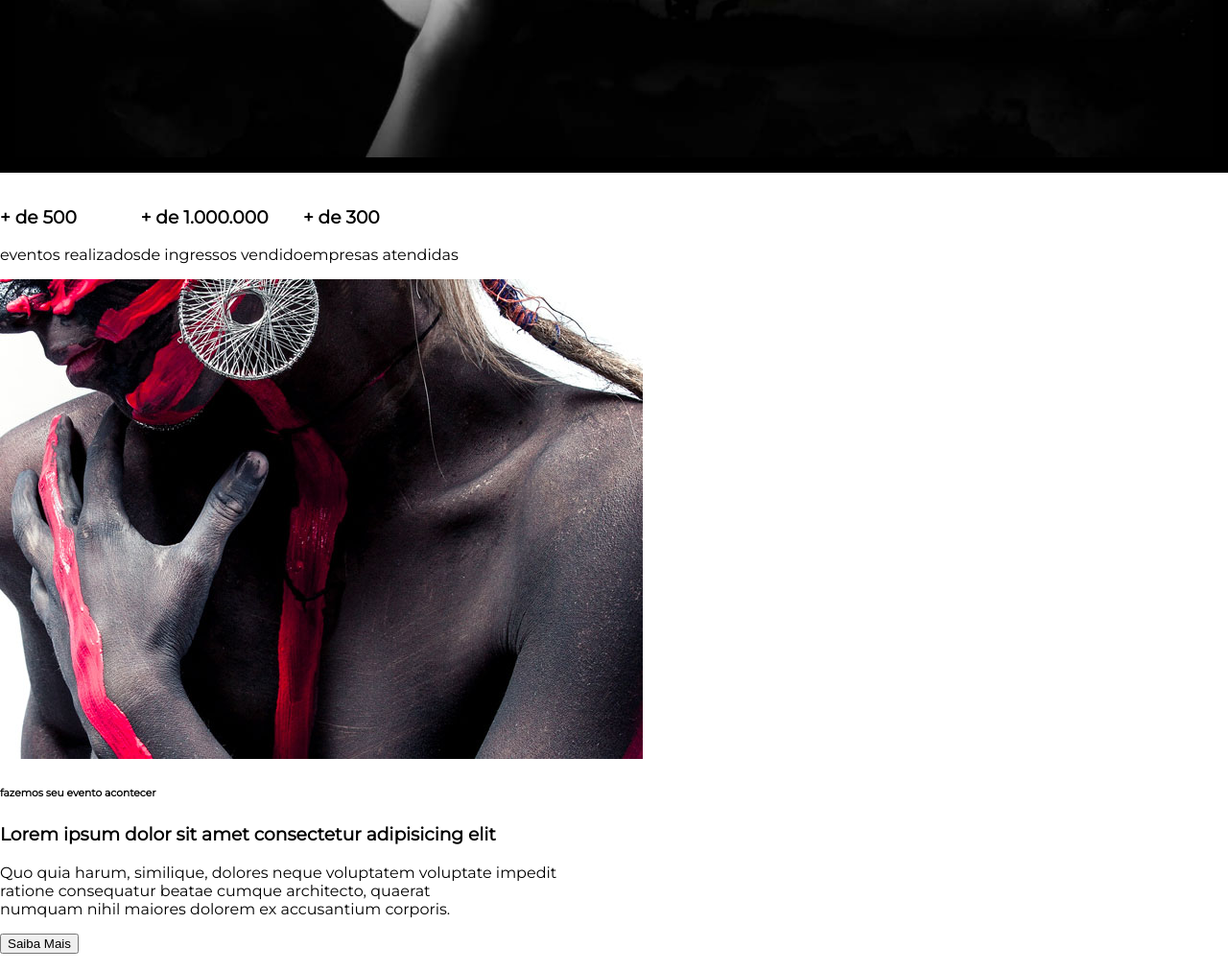
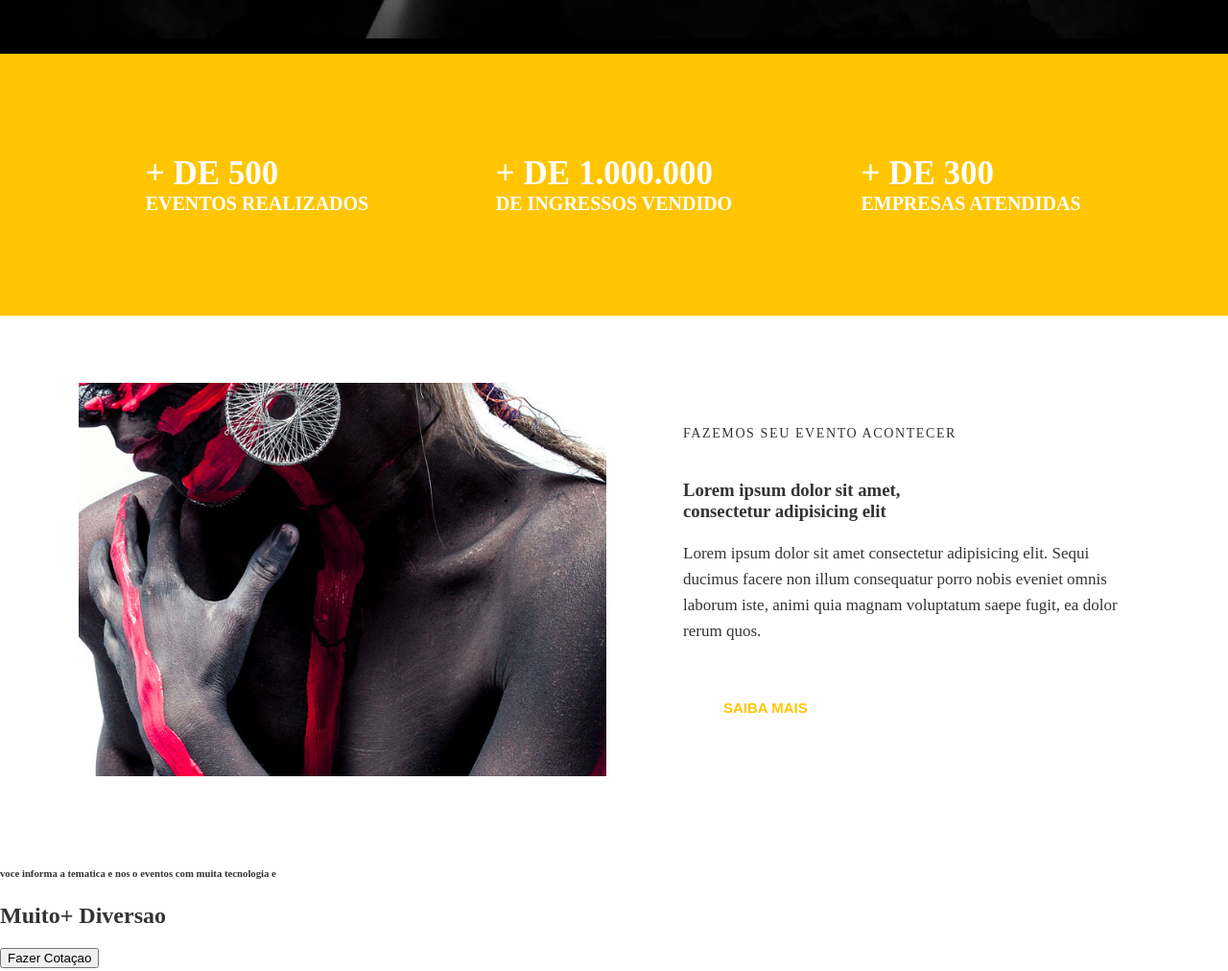
Before and after one commit to developer2022full/Novo-projeto, a website: page src/index.html in a window 1280 px wide. Shown: the part 620-1632 px from the top of the page at 96% size. Drawn offline with Linux system fonts and the light colour scheme.

Commit message:
configurei o main mas ainda nao resolvi o header

```diff
--- a/src/index.html
+++ b/src/index.html
@@ -8,9 +8,10 @@
     </head>
     <body>
         <nav class="navbar">
+            <div class="countainer navbar__countainer">
             <h1 class="logo-studion">
                 Studi<span class="copy-primary">on</span></span>
-            <span class="logo--studion__subtitle">
+                <span class= "logo--studion__subtitle">
                     Eventos</span>
                 </h1>
                 <ul class="navbar__links">
@@ -40,17 +41,21 @@
                         </a>
                     </li>
                 </ul>
+            </div>
+
             </nav>
+
             <header style="height: calc(100vh - 7.75rem);
         background-color: black;
-        color: white;">
+        color: white;
+        position: fix;">
         <div id="slider">
               <div class="slide">
                 <img class="slide__background-image"
                 src="./images/banner.jpg"
                  alt="Studion Banner"/>
                 <div class="slide__copy">
-                    <h6 style="margin: -40px;"> <span class="copy-primary">Proximo evento</span>- Dia 25 de setembro as 19h</h6>
+                    <h6 style="margin: -30px;"> <span class="copy-primary">Proximo evento</span>- Dia 25 de setembro as 19h</h6>
                     <h2><span class="copy-primary">Criative</span> Minds</h2>
                     <button class="btn btn--slide">Saiba Mais</button>
                 </div>
@@ -60,27 +65,47 @@
         </header>
 
         <main>
-            <section id="#eventos">
-                <ul>
-                    <li><h3>+ de 500</h3> eventos realizados</li>
-                    <li><h3>+ de 1.000.000</h3> de ingressos vendido</li>
-                    <li><h3>+ de 300</h3> empresas atendidas</li>
+            <section id="counter">
+                <ul class=" container counter__container">
+
+                <li>
+                    <h3>+ de 500
+                        <small>eventos realizados</small>
+                    </h3>
+
+                </li>
+
+                <li>
+                    <h3>
+                        + de 1.000.000
+                        <small>
+                            de ingressos vendido
+                        </small>
+                    </h3>
+                </li>
+
+                <li>
+                    <h3>
+                        + de 300
+                      <small>
+                        empresas atendidas
+                      </small>
+                    </h3>
+                </li>
                 </ul>
             </section>
-            <section>
-                    <div>
-                        <img src="./images/institutional.jpg"/>
+            <section class="container institucional">
+                <img class="institucional__image" src="./images/institutional.jpg" alt="studion institucional"/>
+                    <div class="institucional__copy">
                         <h6> fazemos seu evento acontecer</h6>
                         <p>
                             <h3>
-                                Lorem ipsum dolor sit amet consectetur adipisicing elit
+                                Lorem ipsum dolor sit amet, <br> consectetur adipisicing elit
                             </h3>
                             <p>
-                                Quo quia harum, similique, dolores neque voluptatem voluptate impedit <br>
-                                 ratione consequatur beatae cumque architecto, quaerat <br> numquam nihil maiores
-                                 dolorem ex accusantium corporis.
+                              Lorem ipsum dolor sit amet consectetur adipisicing elit. Sequi ducimus facere non illum consequatur porro nobis eveniet omnis laborum iste, animi quia magnam voluptatum saepe fugit, ea dolor rerum quos.
                             </p>
-                            <button>Saiba Mais</button>
+                            <button class="btn btn--institucinal">Saiba Mais</button>
                     </div>
             </section>
             <section>
--- a/src/style.css
+++ b/src/style.css
@@ -1,19 +1,33 @@
-@import url('https://fonts.googleapis.com/css2? family= Montserrat:ital,wght@1,300; 1,400;1,900 & display=swap');
+@import url('https://fonts.googleapis.com/css2? family= Montserrat:ital,wght@0,300;0,400;0,500;0,700;0,900;1,400;1,900 & family= Roboto & display=swap' );
 
 * {
     box-sizing: border-box;
 }
 
 :root {
-    font-family: 'Montserrat', sans-serif;
+    font-family:'Montserrat'sans-serif;
     font-size: 16px;
+    --color-copy: #333;
     --color-primary: #ffc500;
     --default-padding: 1rem;
+    color: var(--color-copy);
 }
 
 body {
     margin: 0;
-    padding-top: 7.75rem;
+    padding-top: 0;
+}
+
+header,
+main,
+footer {
+    overflow: hidden;
+}
+
+.container {
+    max-width: 1148px;
+    margin: 0 auto;
+
 }
 
 ul {
@@ -27,19 +41,23 @@ ul {
 .navbar {
     position: fixed;
     z-index: 1;
+    top: 0;
+    left: 0;
+    width: 100%;
+        background-color: #000; /* vermelho / verde / azul / transparencia - 0 - 0- f */
+        color: #fff;
+}
+
+.navbar__countainer {
     display: grid;
     grid-template-columns: 1fr 9fr;
     align-items: center;
-    top:0;
-    left: 0;
 
     width: 100vw;
     right: 7.75rem;
     padding: 0 1rem;
+}
 
-    background-color: #000; /* vermelho / verde / azul / transparencia - 0 - 0- f */
-    color: #fff;
-}
 .navbar__links {
     font-weight: 300;
     justify-self: end;
@@ -71,7 +89,7 @@ ul {
 .logo--studion__subtitle {
     font-size: 0.875rem;
     font-weight: 300;
-    float:right;
+    float: right;
 
 }
 
@@ -138,8 +156,75 @@ ul {
 
  .btn:hover,
  .btn:active,
- .btn:focus {
+ .btn:focus,
+ .btn--institucional {
     border-color: var(--color-primary);
     background-color: var(--color-primary);
     color: #fff;
  }
+
+ #counter {
+    background-color: var(--color-primary);
+    color: #fff;
+    text-transform: uppercase;
+ }
+
+ .counter__container {
+    display: grid;
+    grid-template-columns: repeat(auto-fill, minmax(300px, 1fr));
+    place-items: center;
+    padding: 4.375rem 1rem;
+
+ }
+
+ .counter__container h3 {
+    font-size: 2.1875rem;
+ }
+
+ .counter__container h3 small {
+    display: block;
+    font-size: 1.25rem;
+ }
+
+ .institucional {
+    display: grid;
+    grid-template-columns: auto auto;
+    gap: 3.125rem;
+    align-items: center;
+    padding: 4.375rem 1rem;
+ }
+
+ .institucional__image {
+    max-width: 550px;
+ }
+
+ .institucional__copy {
+    padding: 0 1.875rem;
+ }
+
+ .institucional__copy h6 {
+    font-size: .875rem;
+    font-weight: 300;
+    letter-spacing: 0.1rem;
+    text-transform: uppercase;
+    margin: 0;
+}
+
+ .institucional__copy h4 {
+    font-size: 1.5625rem;
+    margin-top: 1rem;
+ }
+
+ .institucional p {
+    font-family: 'Roboto'sans-serif;
+    font-size: 1.065rem;
+    line-height: 1.6875rem;
+    margin-bottom: 0;
+    margin-bottom: 2.5rem;
+ }
+
+ .btn--institucional:houver {
+    border-color: var(--color-primary);
+    background: unset;
+
+ }
```
Lines whose indentation alone changed are shown as unchanged.
